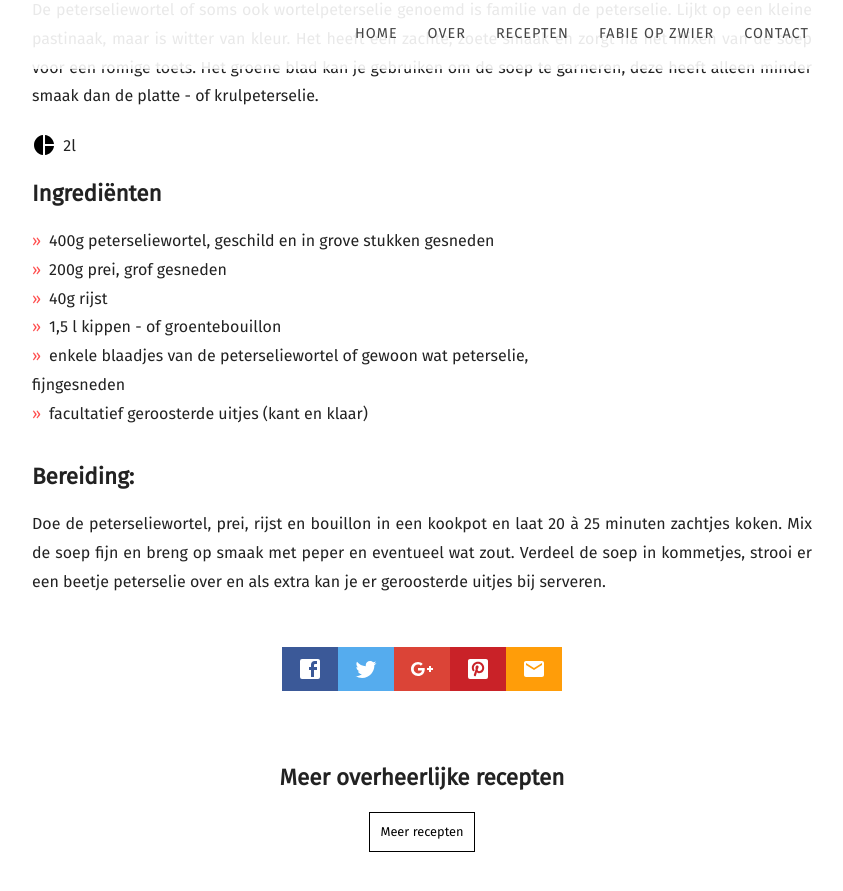
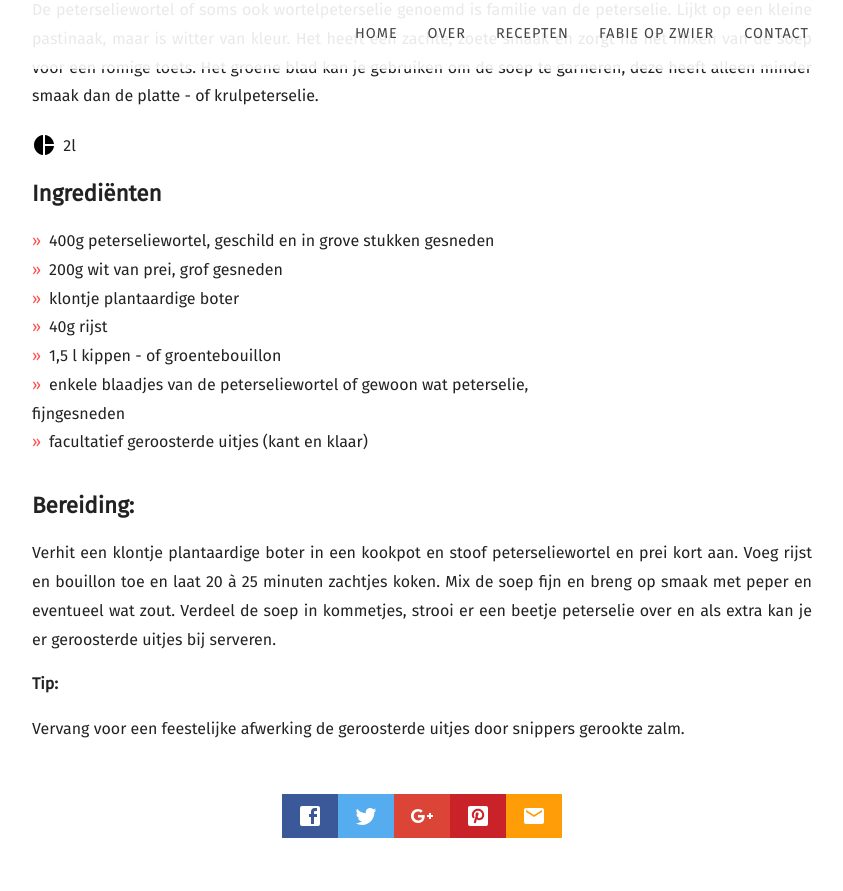
Before and after one commit to fabilicious/fabilicious.github.io, a Jekyll site: the page built from recipes/_posts/2022-12-13-Peterseliewortelsoep.md, in a window 1280 px wide and 900 px high, scrolled down 949 px. Shown: the top 891 px of the window, without its empty margins (58-901 px from the left). Built offline with Jekyll 4.4.1, drawn with Linux system fonts in a browser that asks for light colours; nearby versions of some CDN libraries; some web fonts are replaced.

Commit message:
Update 2022-12-13-Peterseliewortelsoep.md

```diff
--- a/recipes/_posts/2022-12-13-Peterseliewortelsoep.md
+++ b/recipes/_posts/2022-12-13-Peterseliewortelsoep.md
@@ -8,7 +8,8 @@ recipe:
   servings: 2l
   ingredients_markdown: |-
     * 400g peterseliewortel, geschild en in grove stukken gesneden
-    * 200g prei, grof gesneden
+    * 200g wit van prei, grof gesneden
+    * klontje plantaardige boter
     * 40g rijst
     * 1,5 l kippen - of groentebouillon
     * enkele blaadjes van de peterseliewortel of gewoon wat peterselie, fijngesneden
@@ -22,6 +23,10 @@ Het groene blad kan je gebruiken om de soep te garneren, deze heeft alleen minde
 
 <!--more-->
 
-Doe de peterseliewortel, prei, rijst en bouillon in een kookpot en laat 20 à 25 minuten zachtjes koken.
+Verhit een klontje plantaardige boter in een kookpot en stoof peterseliewortel en prei kort aan. Voeg rijst en bouillon toe en laat 20 à 25 minuten zachtjes koken.
 Mix de soep fijn en breng op smaak met peper en eventueel wat zout.
 Verdeel de soep in kommetjes, strooi er een beetje peterselie over en als extra kan je er geroosterde uitjes bij serveren.
+
+<b>Tip: </b>
+
+Vervang voor een feestelijke afwerking de geroosterde uitjes door snippers gerookte zalm.
```
